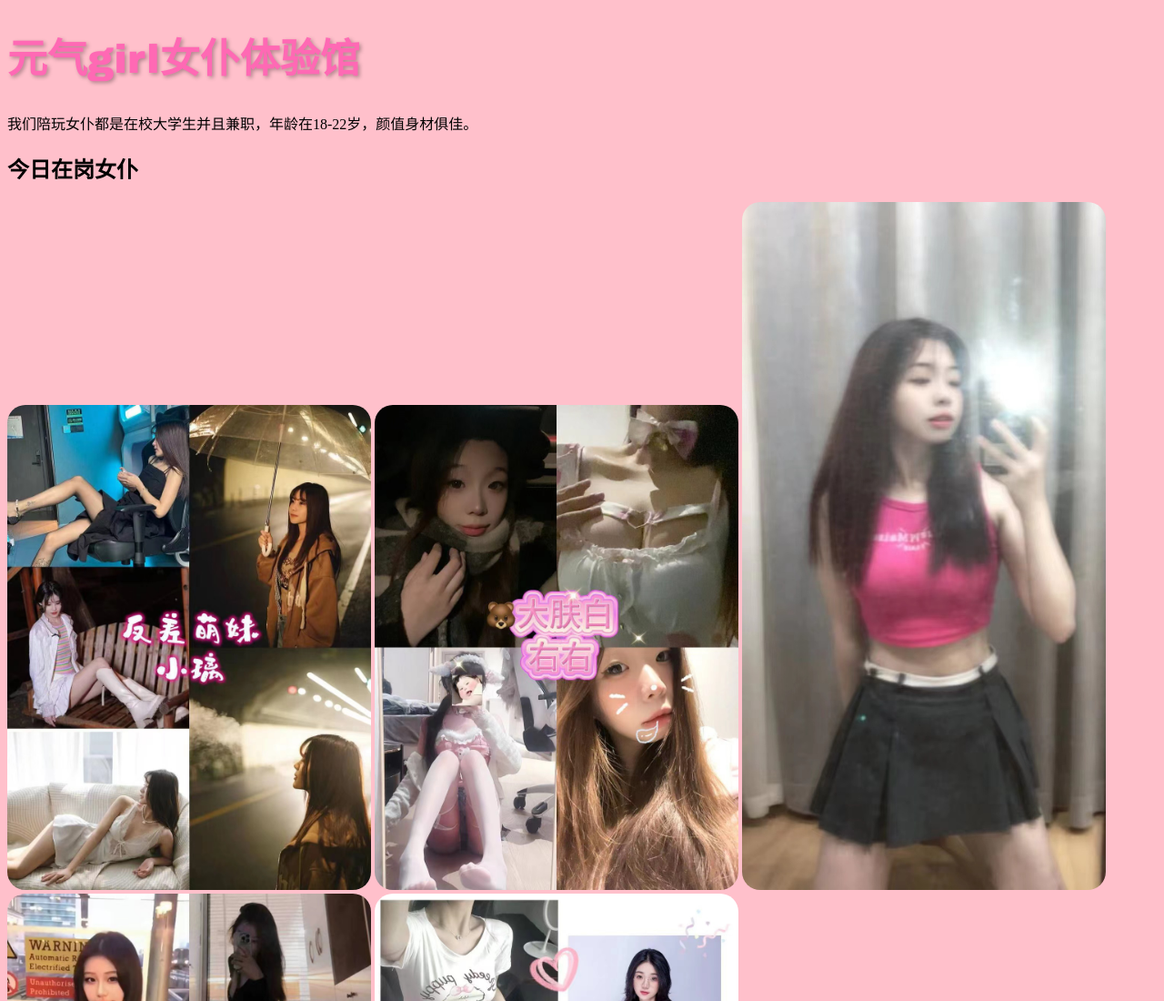
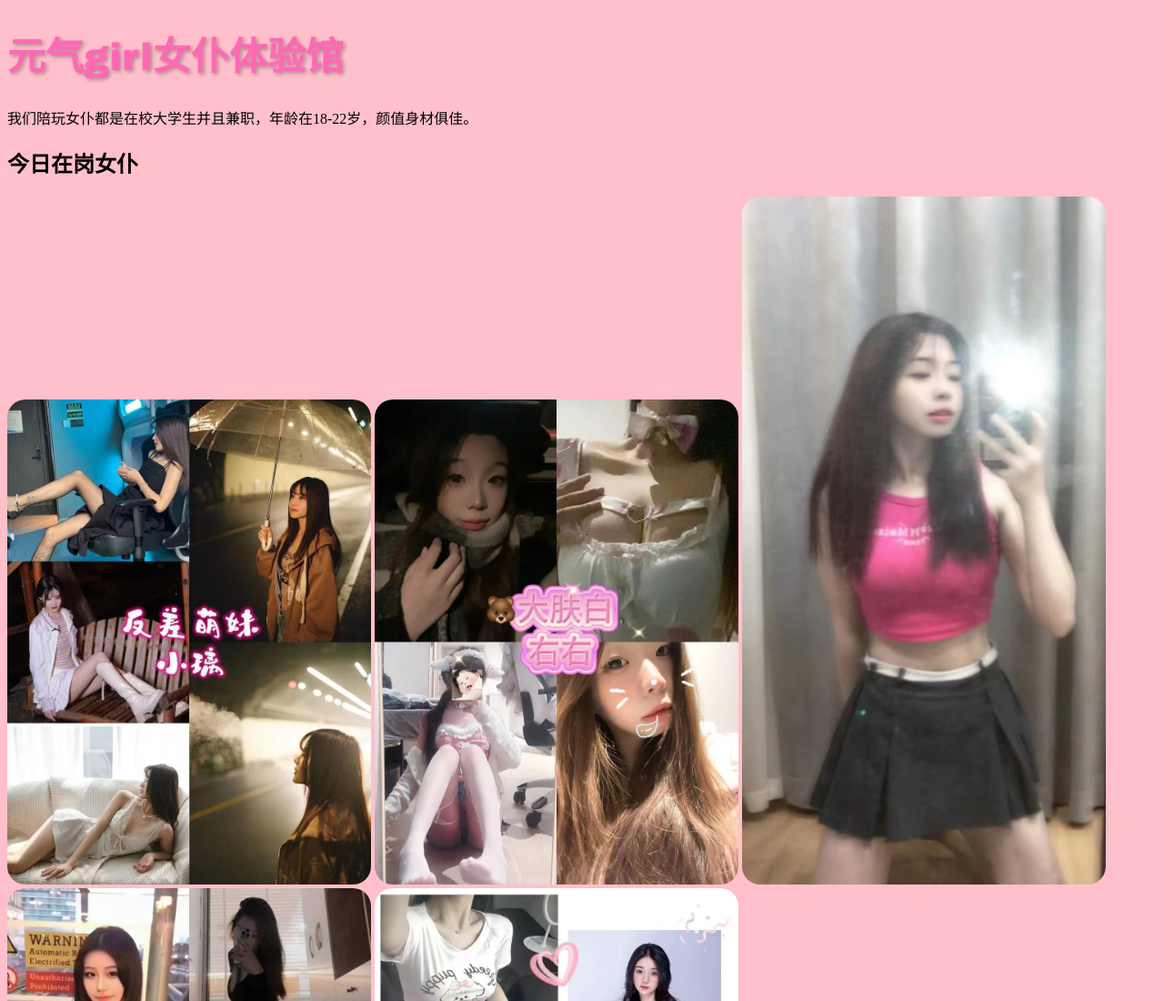
Before and after one commit to Mogela6/mogela6, a plain HTML site: page index.html in a window 1280 px wide. Shown: the top 1100 px of the page at 91% size. Drawn offline with Linux system fonts and the light colour scheme.

Commit message:
Update index.html

```diff
--- a/index.html
+++ b/index.html
@@ -8,7 +8,7 @@
         /* 自定义艺术字标题样式 */
         .artistic-title {
             font-family: 'Arial Black', sans-serif;
-            font-size: 44px;
+            font-size: 42px;
             color: #ff69b4; /* 粉色 */
             text-shadow: 2px 2px 4px rgba(0, 0, 0, 0.3); /* 文字阴影效果 */
         }
```
